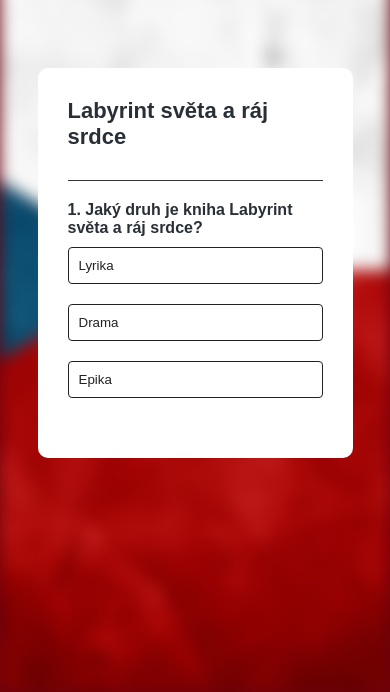
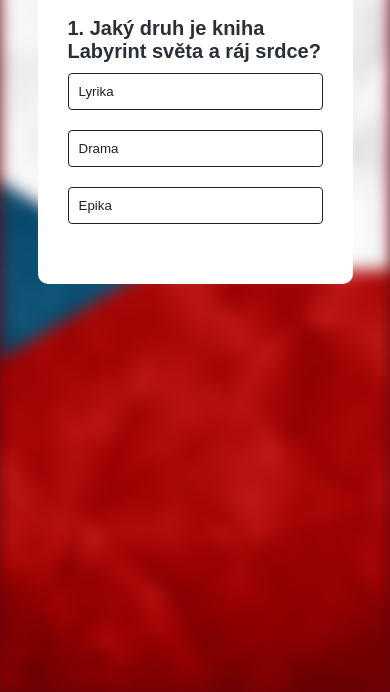
Before and after one commit to NavyHorse/MaturitaExam, a plain HTML site: page CzMaTest2.html in a window 390 px wide. Shown: the part 152-844 px from the top of the page. Drawn offline with Linux system fonts and the light colour scheme.

Commit message:
Update style_CzMaTest1.css

```diff
--- a/style_CzMaTest1.css
+++ b/style_CzMaTest1.css
@@ -8,15 +8,15 @@
 body {
   background-color: #6a040f;
 	display: flex;
-  justify-content: center;   /* center horizontally */
-  align-items: flex-start;   /* align from top */
+ 	justify-content: center; /* center horizontally */
+  align-items: flex-start; /* push from top */
   min-height: 100vh;
 	padding: 20px;
 }
 
 /* blurred background */
 .ImageBlurBackground img {
-  position: fixed;  /* fixed instead of absolute */
+	position: fixed;
 	top: 0;
 	left: 0;
 	width: 100%;
@@ -26,17 +26,33 @@ body {
 	z-index: -1;
 }
 
-/* app container */
-.app {
+.app{
   background-color: #ffffff;
-  width: 90%;         /* fluid width for phones */
-  max-width: 600px;   /* cap on big screens */
+  width: 90%;          /* fits phones */
+  max-width: 600px;    /* nice on desktop */
   border-radius: 10px;
   padding: 30px;
-  margin-top: 200px;
   z-index: 1;
 }
+@media (max-width: 480px) {
+  .app h1 {
+    font-size: 22px;
+  }
 
+  .quiz h2 {
+    font-size: 16px;
+  }
+
+  #next-btn, #back-btn {
+    width: 100%;
+  }
+}
+.app h1{
+	font-size: 30px;
+	color: #292f36;
+	font-weight: 600;
+	padding-bottom: 20px;
+}
 /* headings */
 .app h1 {
   font-size: 30px;
@@ -103,18 +119,3 @@ body {
 .incorrect {
   background: #ee6055;
 }
-
-/* make text a bit smaller on phones */
-@media (max-width: 480px) {
-  .app h1 {
-    font-size: 22px;
-  }
-
-  .quiz h2 {
-    font-size: 16px;
-  }
-
-  #next-btn, #back-btn {
-    width: 100%;
-  }
-}
```
Lines whose indentation alone changed are shown as unchanged.
